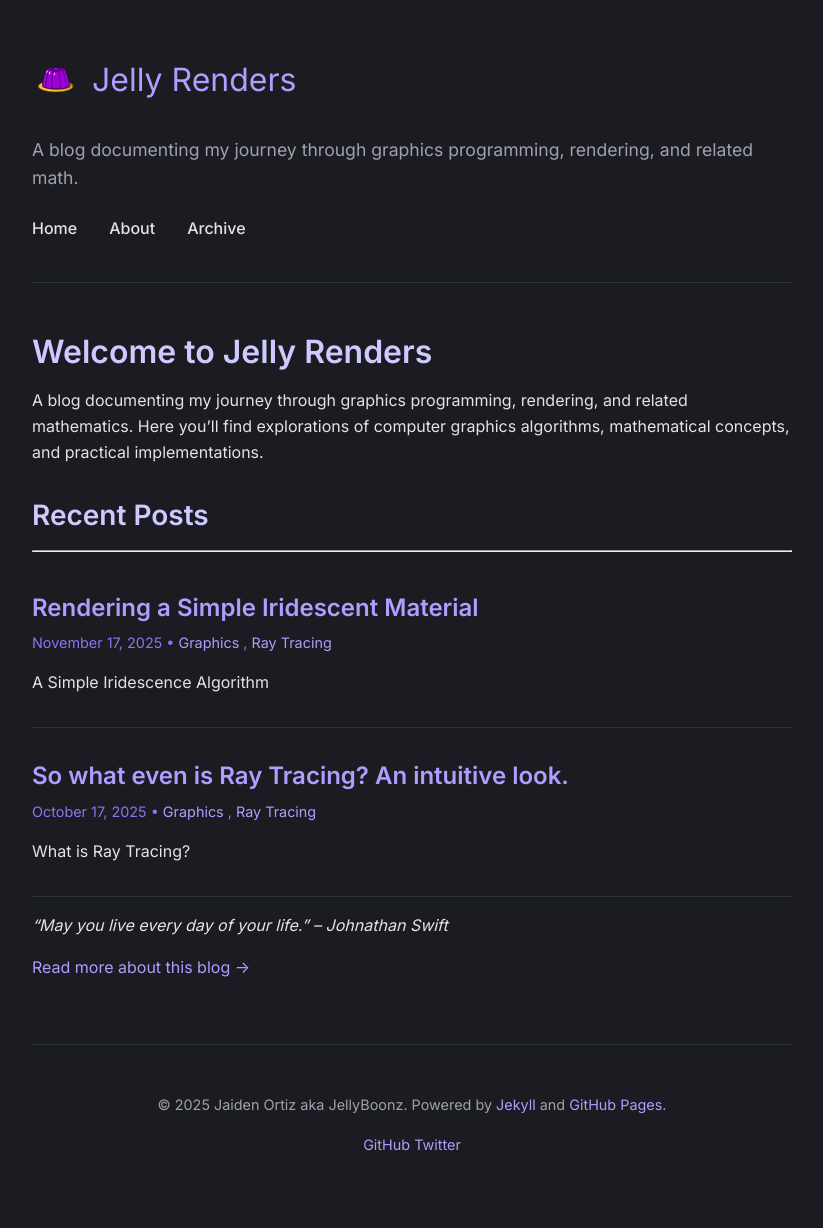
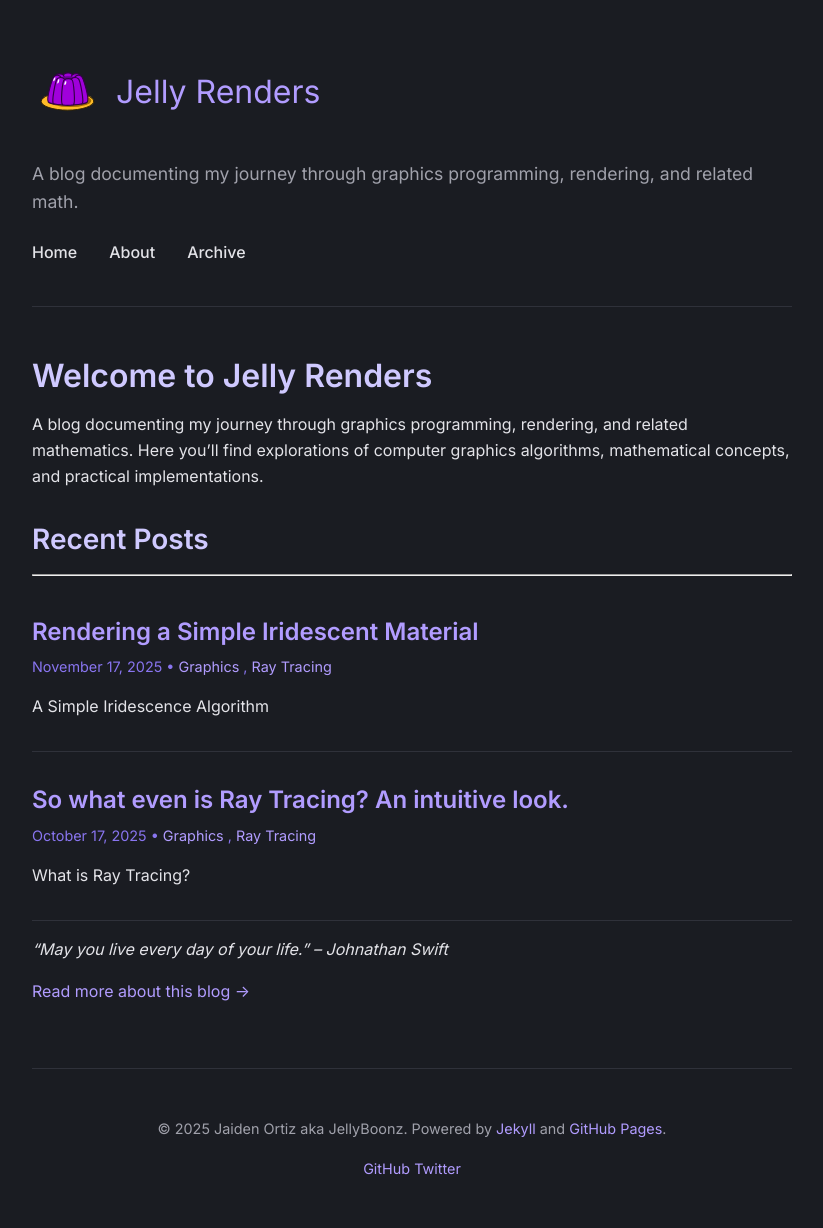
Before and after one commit to JellyBoonz/graphics-blog, a Jekyll site: the page built from index.md, in a window 1280 px wide. Shown: the whole page, without its empty margins (228-1051 px from the left). Built offline with Jekyll 4.4.1, drawn with Linux system fonts in a browser that asks for light colours; before the commit the page ends 1204 px from its top, so only the background shows below that.

Commit message:
Update blog content - Mon Nov 24 13:35:56 EST 2025

```diff
--- a/assets/css/style.css
+++ b/assets/css/style.css
@@ -51,8 +51,8 @@ body {
 }
 
 .site-logo {
-  width: 48px;
-  height: 48px;
+  width: 72px;
+  height: 72px;
   flex-shrink: 0;
 }
 
@@ -340,8 +340,8 @@ img {
   }
 
   .site-logo {
-    width: 40px;
-    height: 40px;
+    width: 60px;
+    height: 60px;
   }
 
   .post-title {
@@ -368,8 +368,8 @@ img {
   }
 
   .site-logo {
-    width: 32px;
-    height: 32px;
+    width: 48px;
+    height: 48px;
   }
 
   .post-title {
```
